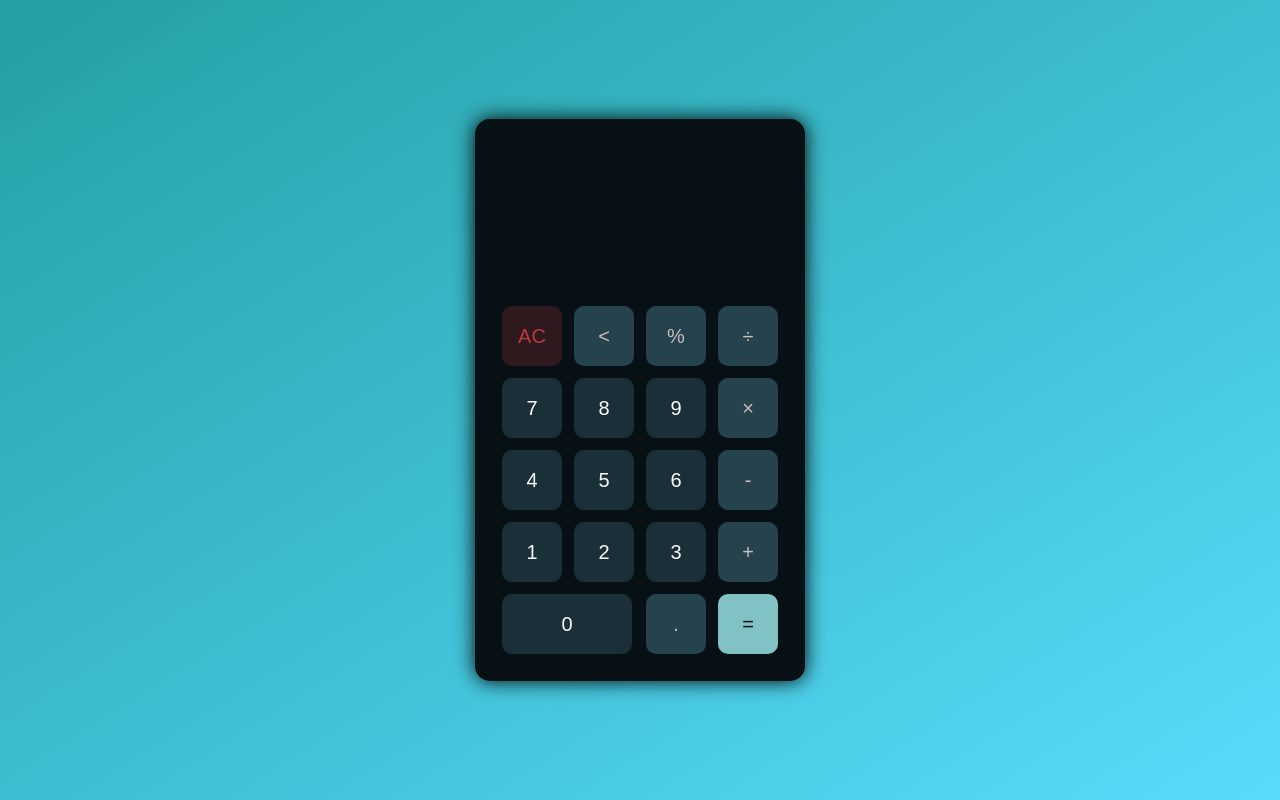
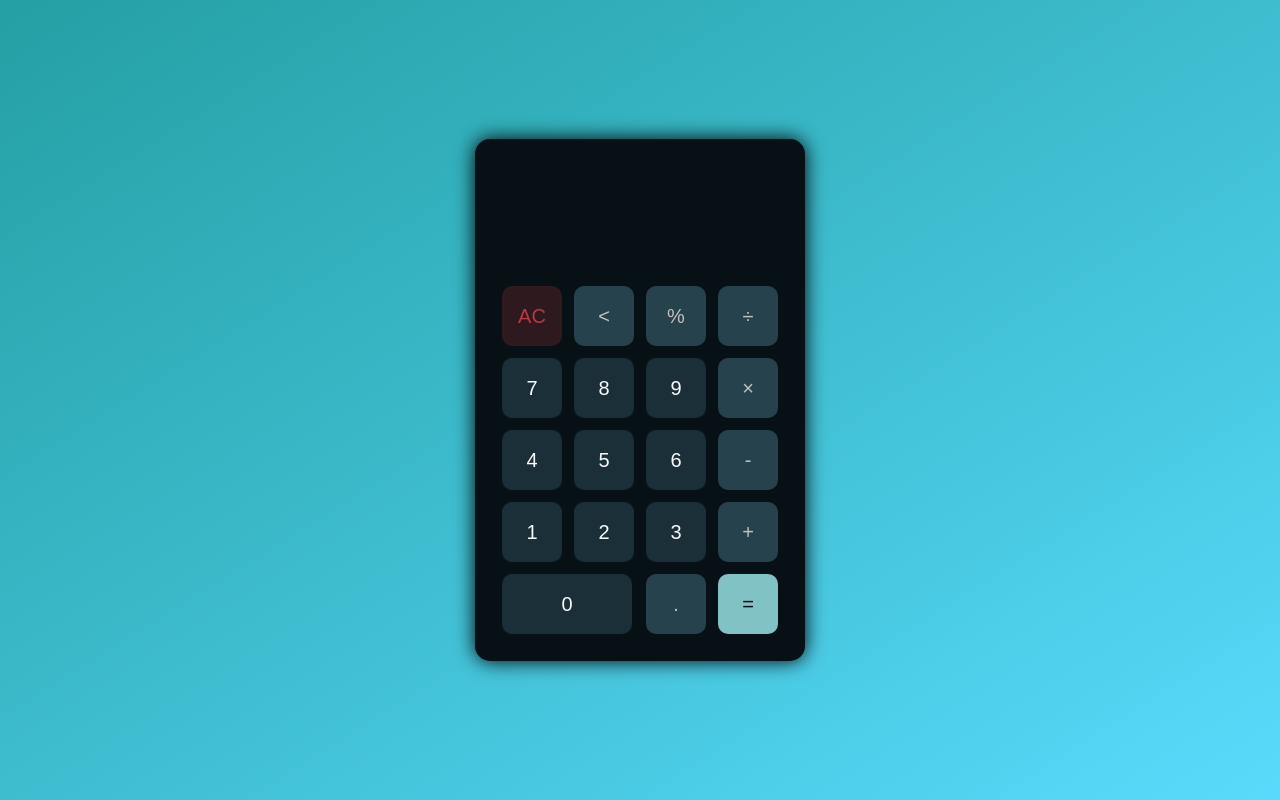
Before and after one commit to herfinaintan/calculator-herfina, a plain HTML site: page index.html in a window 1280 px wide. Drawn offline with Linux system fonts and the light colour scheme.

Commit message:
Update style.css

```diff
--- a/style.css
+++ b/style.css
@@ -41,12 +41,11 @@ body {
 
 #display {
   margin: 0 10px;
-  height: 140px;
+  height: 100px;
   width: auto;
-  max-width: 260px;
-  display: flex;
-  align-items: flex-end;
-  justify-content: flex-start;
+  padding: 20px;
+  max-width: 270px;
+  text-align: right;
   font-size: 30px;
   margin-bottom: 20px;
   overflow-x: scroll;
```
